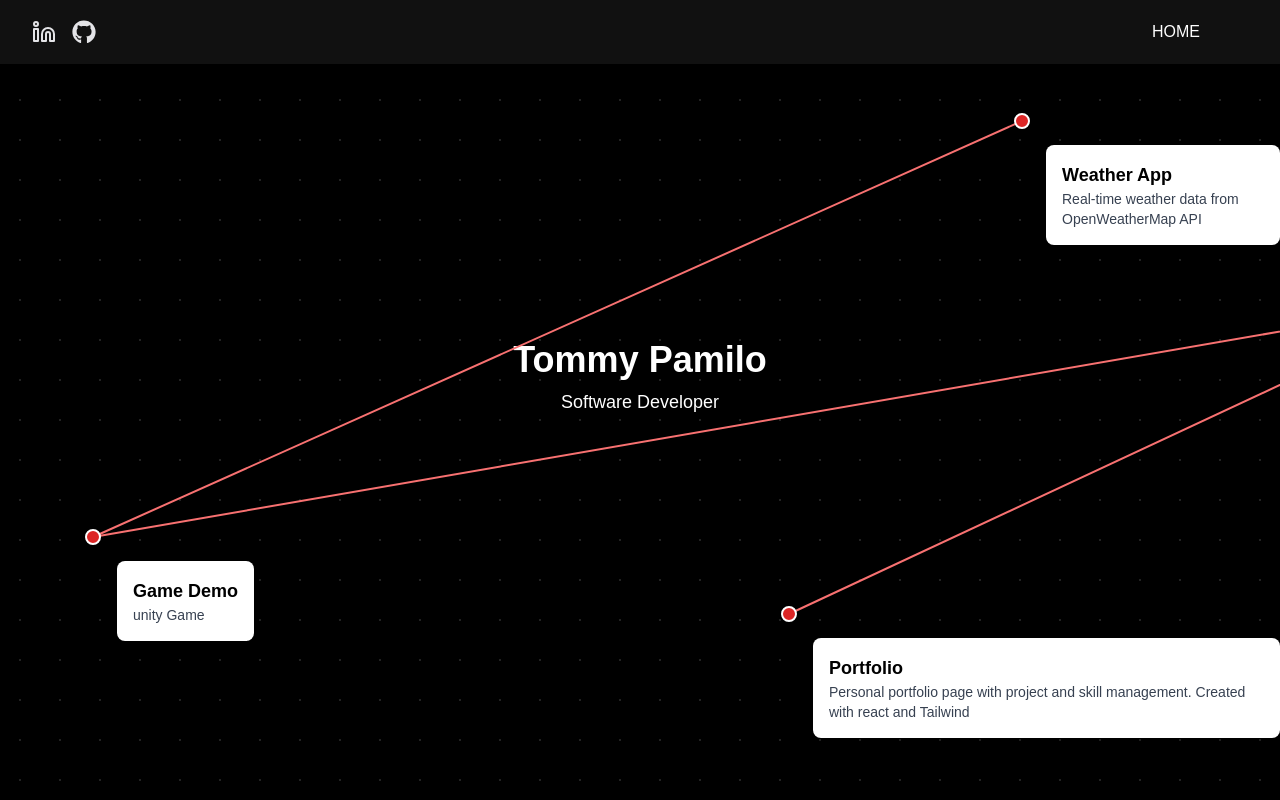
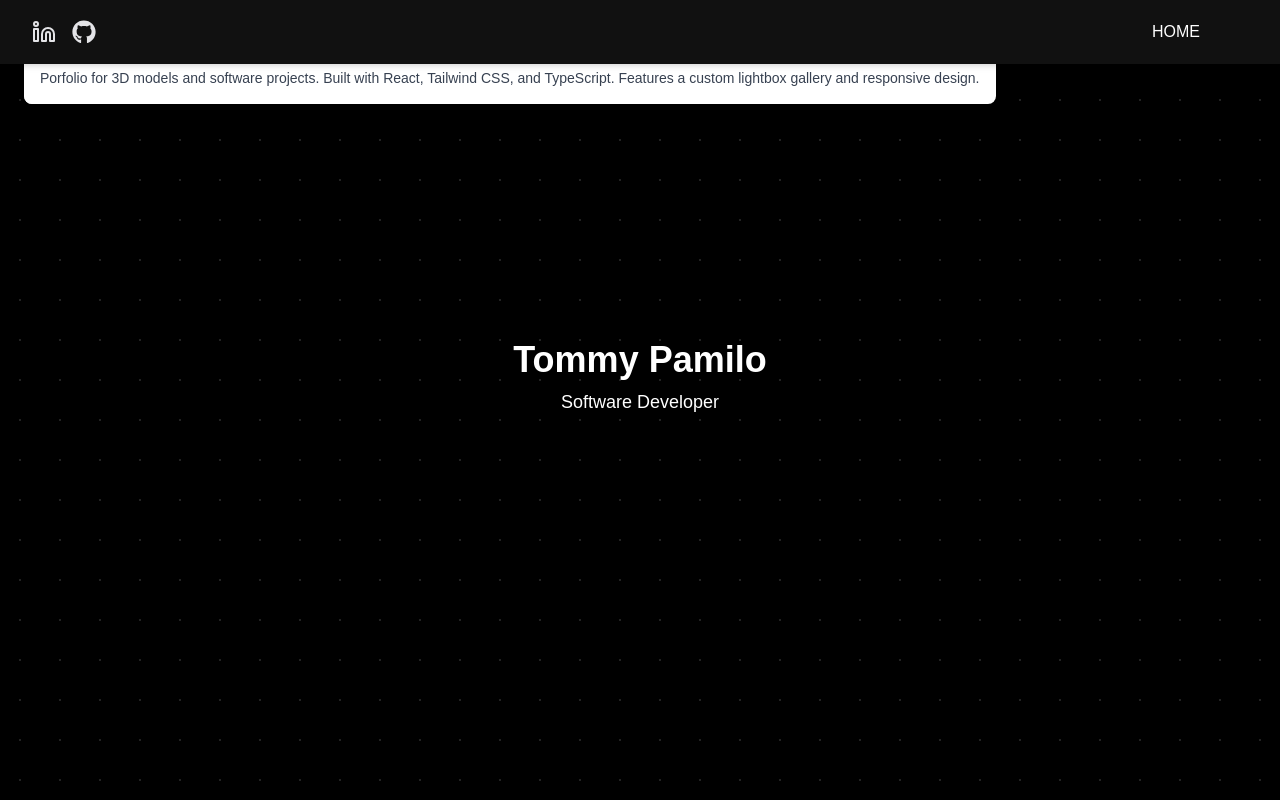
Before and after one commit to Tommy-Pamilo/Portfolio, a React (Create React App) app: page / in a window 1280 px wide. Built offline with nearby package versions, Linux system fonts and the light colour scheme; no server answers.

Commit message:
made new boxes for projects

```diff
--- a/src/data/projects.ts
+++ b/src/data/projects.ts
@@ -1,38 +1,31 @@
-export type Project = {
+export interface Project {
   title: string;
   description: string;
-  x: number;
-  y: number;
-  imageUrl?: string;
-};
+  images: string[];
+  tags: string[];
+  x?: number;
+  y?: number;
+}
 
-const projects: Project[] = [
+
+const projectsData: Project[] = [
+
+ {
+  title: "Stylized Low-Poly Marketplace",
+  description: "A game-ready interior environment featuring a variety of modular props. Optimized for real-time performance and stylized game projects.",
+  images: [
+    "/marketblender.png",
+    "/ylapuolikauppa.png",
+    "/sivustakauppa.png"
+  ],
+  tags: ["Blender", "Low-Poly", "Game-Ready", "Stylized"],
+},
   {
-    title: "Portfolio",
-    description:
-      "Personal portfolio page with project and skill management. Created with react and Tailwind",
-    x: 789,
-    y: 614,
-    imageUrl: "/images/portfolio.JPG",
-  },
-  {
-    title: "Todo App",
-    description: "Full-stack project with Node.js backend",
-    x: 1462,
-    y: 300,
-  },
-  {
-    title: "Game Demo",
-    description: "unity Game",
-    x: 93,
-    y: 537,
-  },
-  {
-    title: "Weather App",
-    description: "Real-time weather data from OpenWeatherMap API",
-    x: 1022,
-    y: 121,
-  },
+    title: "Portfolio Website",
+    description: "Porfolio for 3D models and software projects. Built with React, Tailwind CSS, and TypeScript. Features a custom lightbox gallery and responsive design.",
+    images: ["/portfolio.png"],
+    tags: ["React", "TypeScript", "Tailwind CSS"],
+  }
 ];
 
-export default projects;
+export default projectsData;
```
